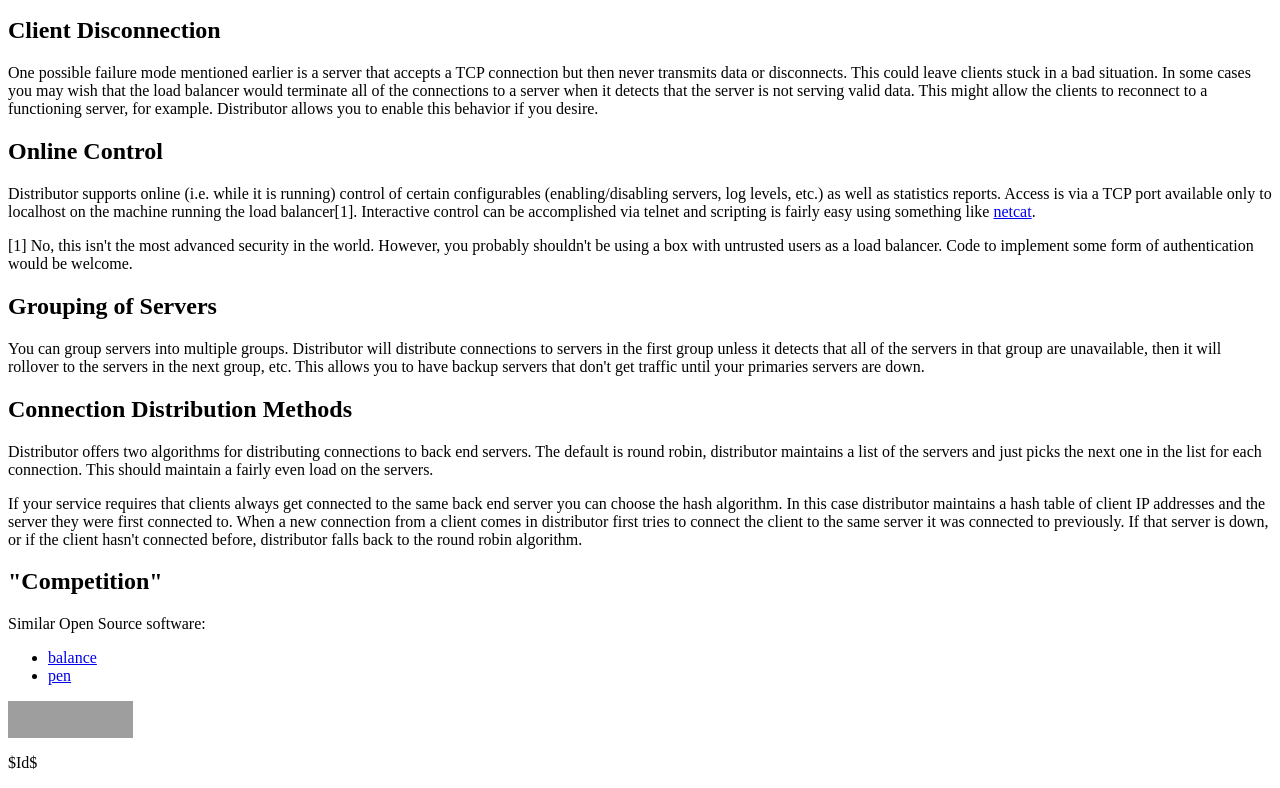
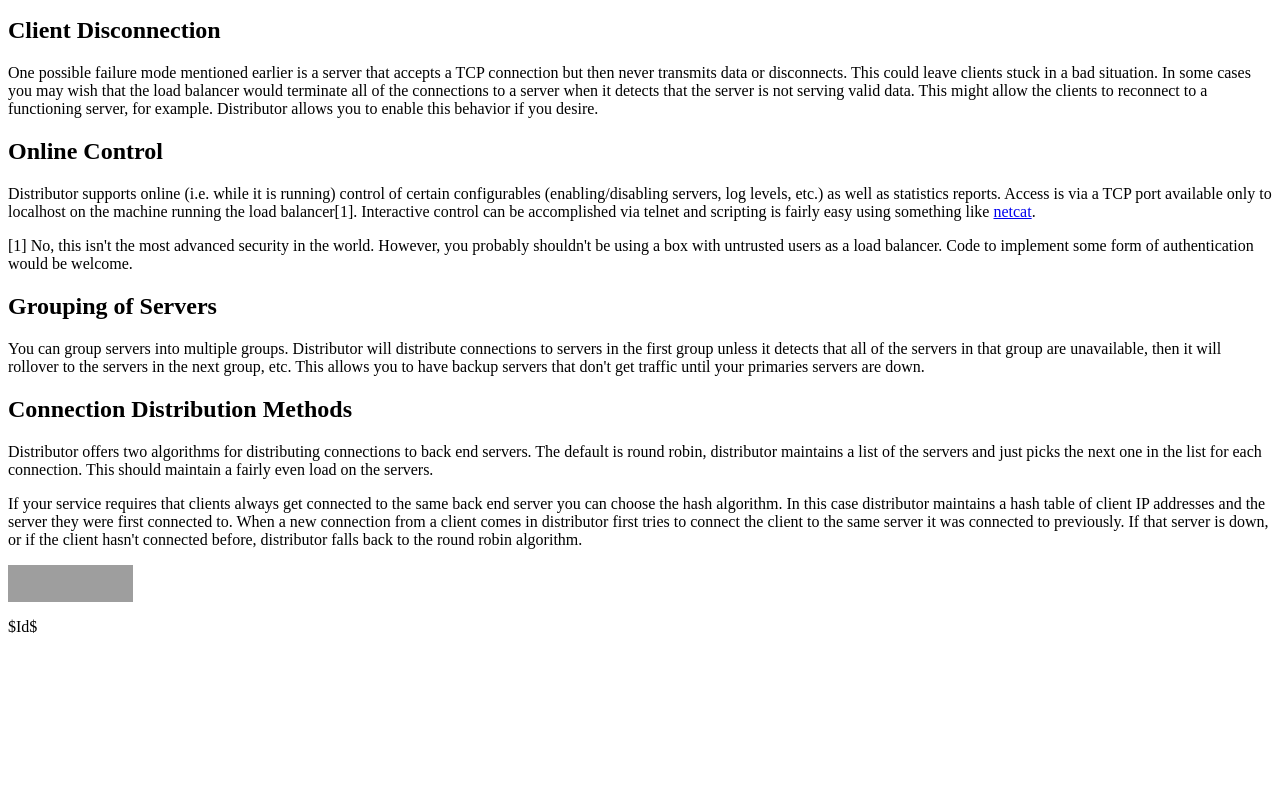
Before and after one commit to jheiss/distributor, a plain HTML site: page htdocs/features.html in a window 1280 px wide. Shown: the part 330-1118 px from the top of the page. After the commit the page ends 982 px from the top, so only its background shows below. Drawn offline with Linux system fonts and the light colour scheme; grey boxes are pictures that could not be loaded.

Commit message:
Removed junk left over from copy.

```diff
--- a/htdocs/features.html
+++ b/htdocs/features.html
@@ -102,17 +102,6 @@ is down, or if the client hasn't connected before, distributor falls back to
 the round robin algorithm.
 </P>
 
-<H2>"Competition"</H2>
-
-<P>
-Similar Open Source software:
-</P>
-
-<UL>
-<LI><A HREF="http://balance.sourceforge.net/">balance</A></LI>
-<LI><A HREF="http://siag.nu/pen/">pen</A></LI>
-</UL>
-
 <a href="http://sourceforge.net"><img
 src="http://sourceforge.net/sflogo.php?group_id=28825&type=2"
 width="125" height="37" border="0" alt="SourceForge.net Logo"></a>
```
